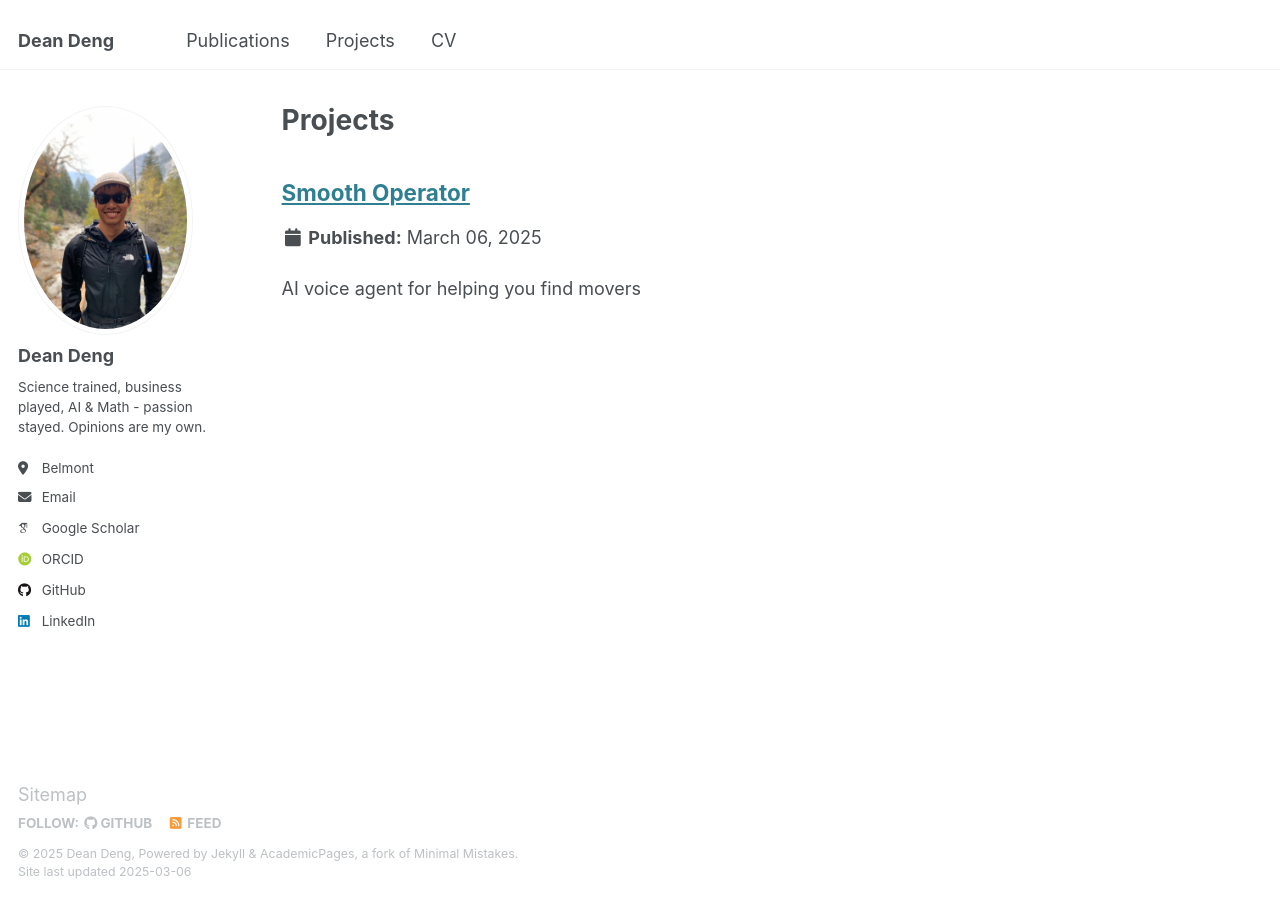
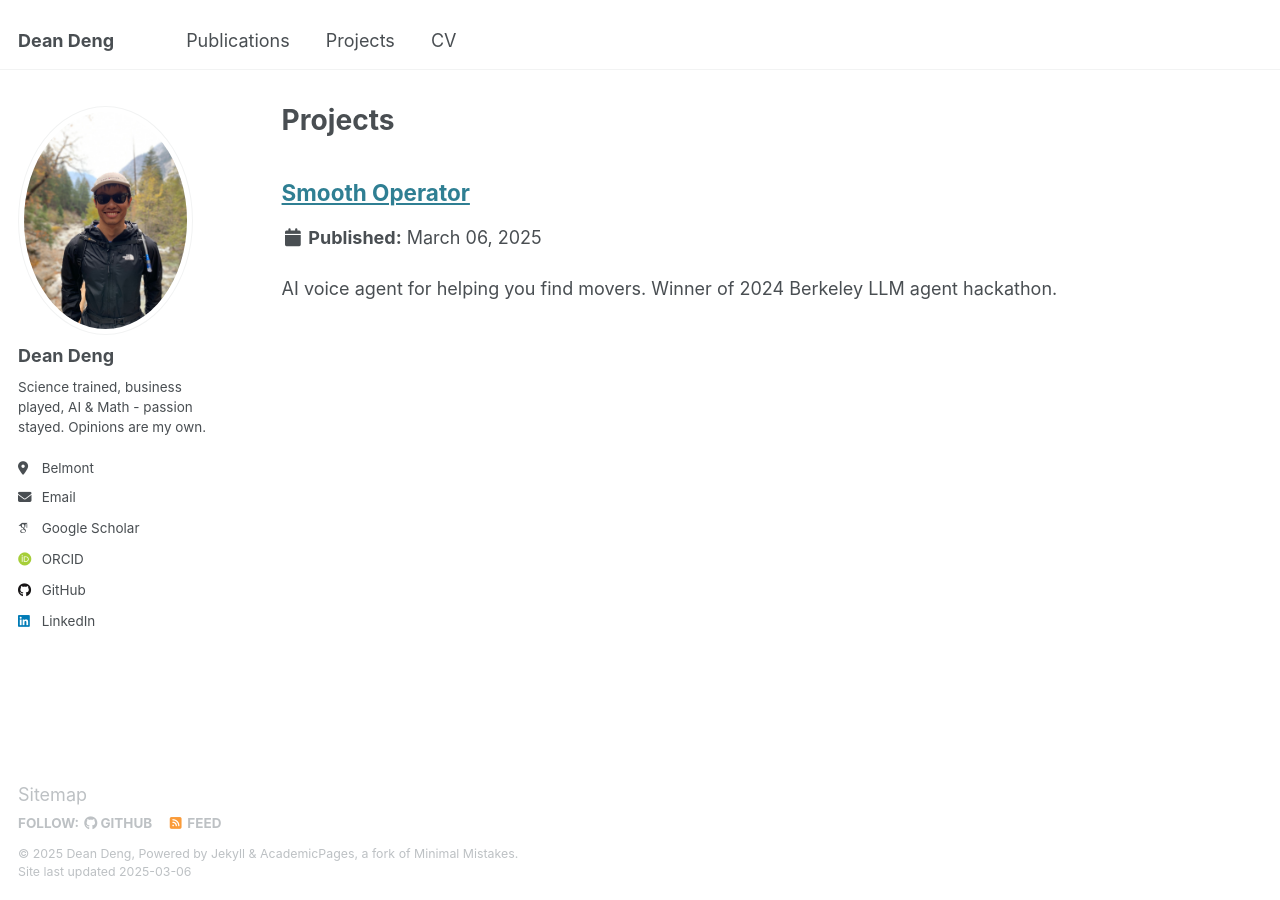
Before and after one commit to dhtdean/home, a Jekyll site: the page built from _pages/portfolio.html, in a window 1280 px wide. Built offline with Jekyll 4.4.1, drawn with Linux system fonts in a browser that asks for light colours; some web fonts are replaced.

Commit message:
Update portfolio-1.md

```diff
--- a/_portfolio/portfolio-1.md
+++ b/_portfolio/portfolio-1.md
@@ -1,6 +1,6 @@
 ---
 title: "Smooth Operator"
-excerpt: "AI voice agent for helping you find movers <br/>"
+excerpt: "AI voice agent for helping you find movers. Winner of 2024 Berkeley LLM agent hackathon. <br/>"
 collection: Projects
 ---
 
```
